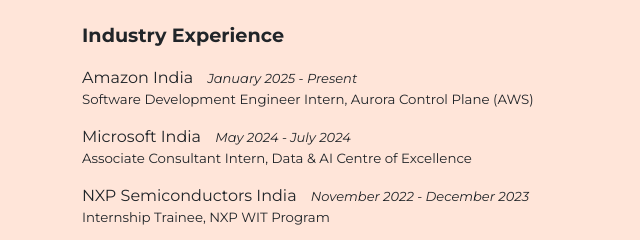
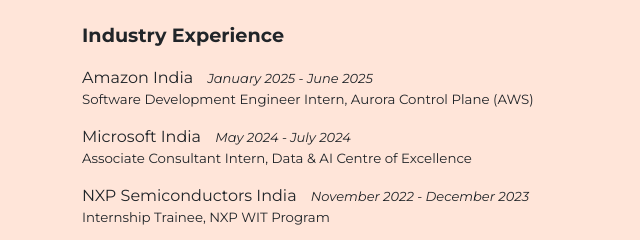
Before and after one commit to SonakshiA/sonakshia.github.io, a plain HTML site: page index.html in a window 1280 px wide. Shown: the part 800-1040 px from the top of the page, 0-640 px from the left. Drawn offline with nearby package versions, Linux system fonts and the light colour scheme; a web font is replaced by a local one.

Commit message:
Add end date for Amazon

```diff
--- a/index.html
+++ b/index.html
@@ -41,7 +41,7 @@
     <div class="container industry-experiences">
         <p class="class-heading">Industry Experience</p>
         <div class="experience">
-            <p class="organisation">Amazon India <span class="tenure">January 2025 - Present</span></p>
+            <p class="organisation">Amazon India <span class="tenure">January 2025 - June 2025</span></p>
             <span class="role">Software Development Engineer Intern, Aurora Control Plane (AWS)</span>
         </div>
         <div class="experience">
```
